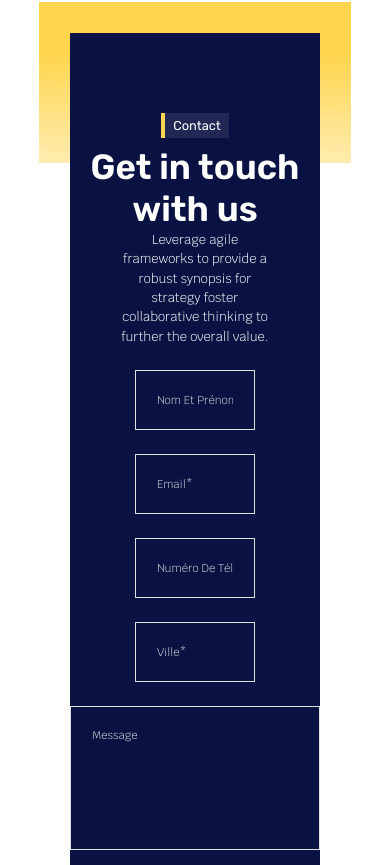
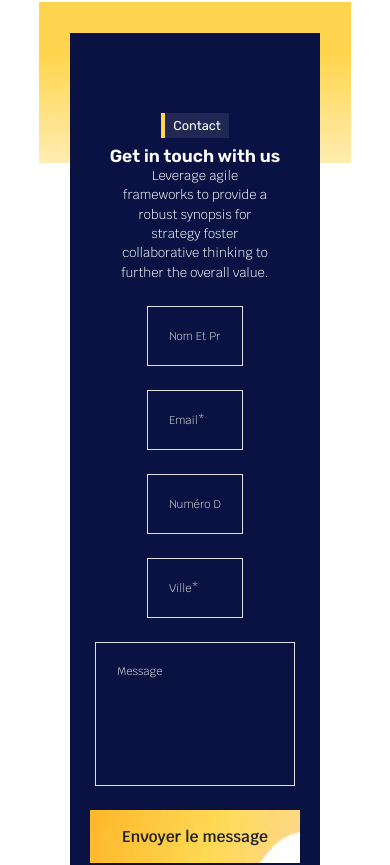
Before and after one commit to hamza-ihind/ITT, a React (Vite) app: page /home in a window 390 px wide. Shown: the part 5365-6230 px from the top of the page. Built offline with nearby package versions, Linux system fonts and the light colour scheme.

Commit message:
add clamp function to contactus

```diff
--- a/src/components/Contactus.module.css
+++ b/src/components/Contactus.module.css
@@ -1,3 +1,8 @@
+/* Define a CSS variable for minimum font size */
+:root {
+  --min-font-size: 4vw;
+}
+
 .contactus {
   width: 80%;
   position: relative;
@@ -6,11 +11,13 @@
   justify-content: center;
   margin-top: 3rem;
 }
+
 .background {
   width: 100%;
   position: absolute;
   z-index: -10;
 }
+
 .form {
   display: flex;
   flex-direction: column;
@@ -21,12 +28,14 @@
   margin: auto;
   margin-top: 10%;
   padding-block: 5rem;
+  padding-inline: auto;
 }
+
 .ticket p {
   background: rgba(232, 232, 232, 0.1);
   color: white;
   font-family: "Rubik";
-  font-size: 0.8rem;
+  font-size: clamp(0.7rem, var(--min-font-size), 0.8rem);
   font-weight: 400;
   padding-inline: 0.5rem;
   padding-block: 0.3rem;
@@ -34,29 +43,35 @@
   margin-bottom: 0.5rem;
   border-left: 4px solid #ffd651;
 }
+
 .form h2 {
   color: #fff;
   text-align: center;
   font-family: "Rubik";
-  font-size: 2.1875rem;
+  font-size: clamp(1.09375rem, var(--min-font-size), 2.1875rem);
   font-style: normal;
   font-weight: 600;
   line-height: normal;
 }
+
 .comment {
   color: #fff;
   text-align: center;
-  font-size: 0.8rem;
+  font-size: clamp(0.7rem, var(--min-font-size), 0.8rem);
   font-style: normal;
   font-weight: 300;
   line-height: 151.523%; /* 1.51525rem */
   max-width: 60%;
   margin-bottom: 1.5rem;
 }
+
 .form {
   display: flex;
   flex-direction: column;
+  justify-content: center;
+  align-items: center;
 }
+
 .data {
   display: flex;
   flex-wrap: wrap;
@@ -64,6 +79,7 @@
   gap: 1.5rem;
   margin-bottom: 1.5rem;
 }
+
 .input {
   width: 48%;
   margin: auto;
@@ -71,12 +87,15 @@
   border: 1px solid #e0e0e0;
   padding: 1.3rem;
 }
+
 .input::placeholder {
   color: #d8d8d8;
-  font-size: 0.7rem;
+  font-size: clamp(0.7rem, var(--min-font-size), 0.7rem);
   font-weight: 300;
 }
-.input:focus .message:focus {
+
+.input:focus,
+.message:focus {
   border: none;
   border-radius: 0;
   background-color: white;
@@ -84,22 +103,25 @@
   outline: none;
   font-weight: 500;
 }
+
 .message {
-  width: 100%;
+  flex-grow: 3;
   height: 9rem;
   border: 1px solid #e0e0e0;
   padding: 1.3rem;
   display: flex;
   resize: none;
 }
+
 .message::placeholder {
   color: #d8d8d8;
-  font-size: 0.7rem;
+  font-size: clamp(0.7rem, var(--min-font-size), 0.7rem);
   font-weight: 300;
 }
+
 .form button {
   color: #23212a;
-  font-size: 1rem;
+  font-size: clamp(0.5rem, var(--min-font-size), 1rem);
   font-weight: 600;
   line-height: 135.023%;
   background-image: url(../assets/button.webp);
@@ -108,3 +130,10 @@
   padding-block: 1rem;
   margin-top: 1.5rem;
 }
+
+.content {
+  display: flex;
+  flex-direction: column;
+  justify-content: center;
+  width: 80%;
+}
```
